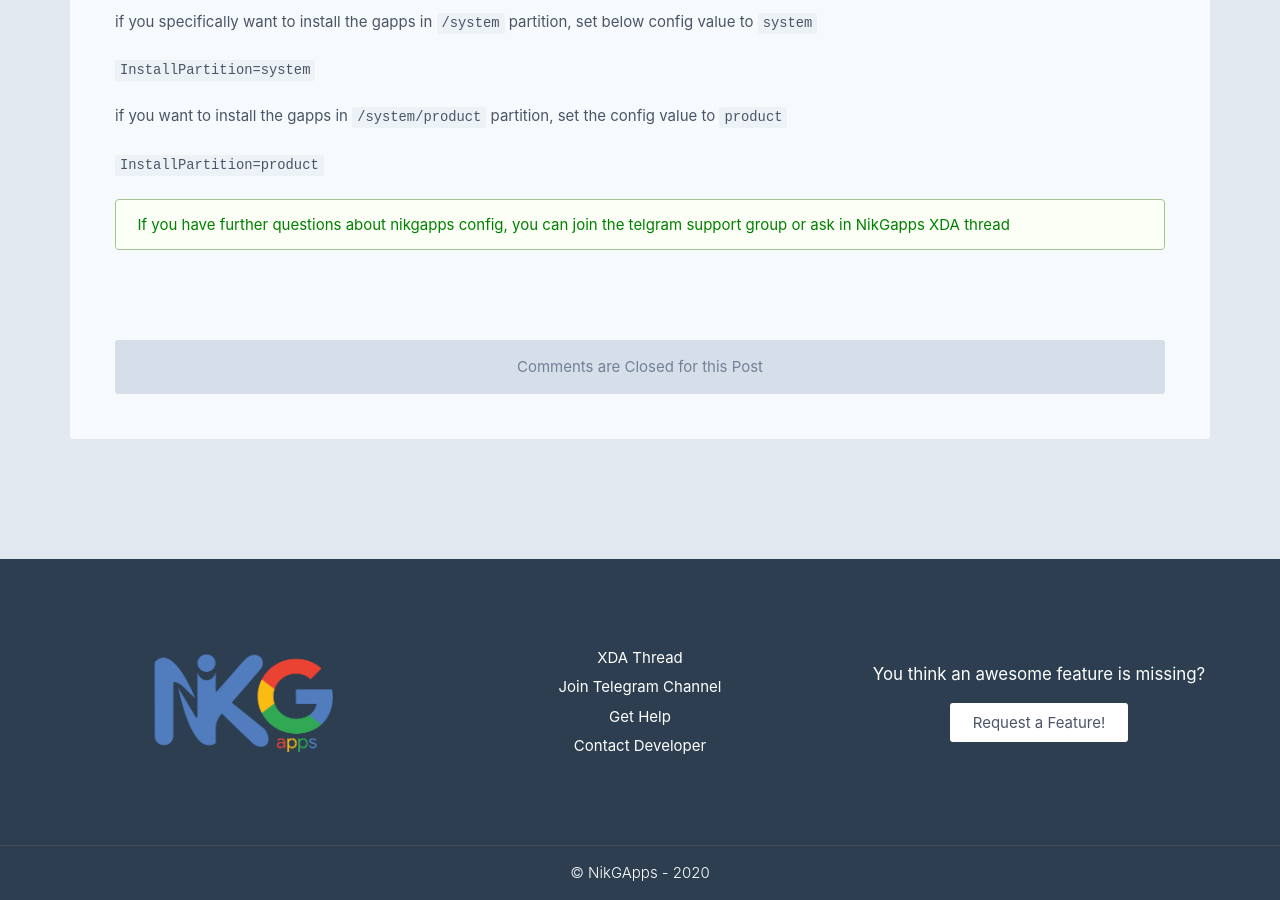
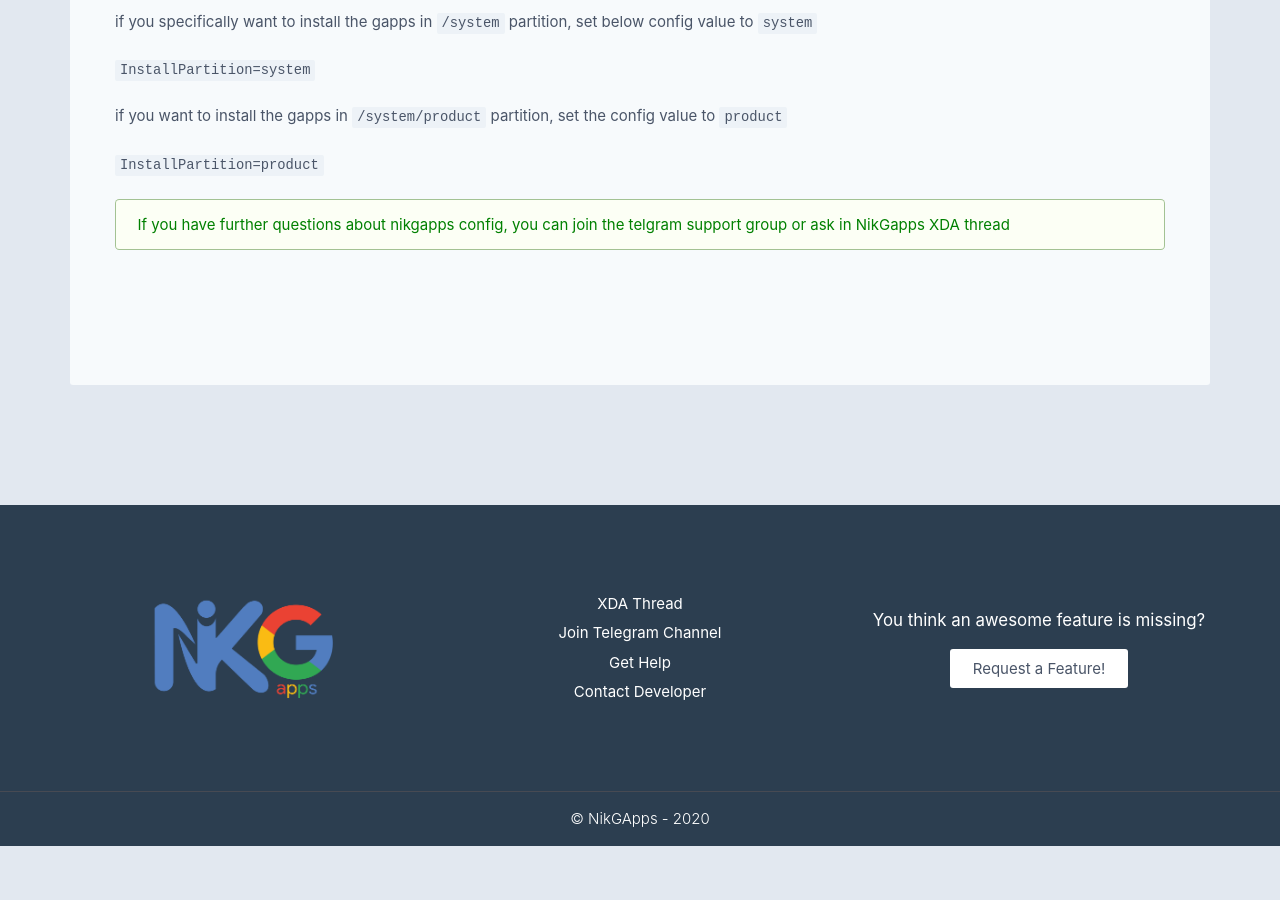
Before and after one commit to nikgapps/nikgapps.github.io, a Jekyll site: the page built from _posts/2020-06-07-NikGapps-Config.md, in a window 1280 px wide and 900 px high, scrolled down 2033 px. Built offline with Jekyll 4.4.1, drawn with Linux system fonts in a browser that asks for light colours; some web fonts are replaced; comment, search, counter and statistics services are not loaded; after the commit the page ends 2879 px from its top, so only the background shows below that.

Commit message:
Removed disqus integration

```diff
--- a/_layouts/post.html
+++ b/_layouts/post.html
@@ -58,26 +58,6 @@
                 <div class="post__share">
                     <div class="sharethis-inline-share-buttons"></div>
                 </div>
-
-                {% if jekyll.environment == 'production' %}
-                {% if page.comments %}
-                <div class="post__comments">
-                    <div id="disqus_thread"></div>
-                    <script>
-                        (function () { // DON'T EDIT BELOW THIS LINE
-                            var d = document, s = d.createElement('script');
-                            s.src = 'https://nikgapps.disqus.com/embed.js';
-                            s.setAttribute('data-timestamp', +new Date());
-                            (d.head || d.body).appendChild(s);
-                        })();
-                    </script>
-                    <noscript>Please enable JavaScript to view the <a href="https://disqus.com/?ref_noscript">comments
-                            powered by Disqus.</a></noscript>
-                </div>
-                {% else %}
-                <h4 class="no__comments">Comments are Closed for this Post</h4>
-                {% endif %}
-                {% endif %}
                 <a class="u-url" href="{{ page.url | relative_url }}" hidden></a>
             </article>
         </main>
@@ -85,7 +65,6 @@
     {% include footer.html %}
     <script src="https://code.jquery.com/jquery-3.4.1.min.js"></script>
     <script src="https://cdnjs.cloudflare.com/ajax/libs/semantic-ui/2.4.1/components/accordion.min.js"></script>
-    <script id="dsq-count-scr" src="//nikgapps.disqus.com/count.js" async></script>
     <script src="{{ "/assets/js/app.js" | relative_url }}"></script>
 </body>
 
```
